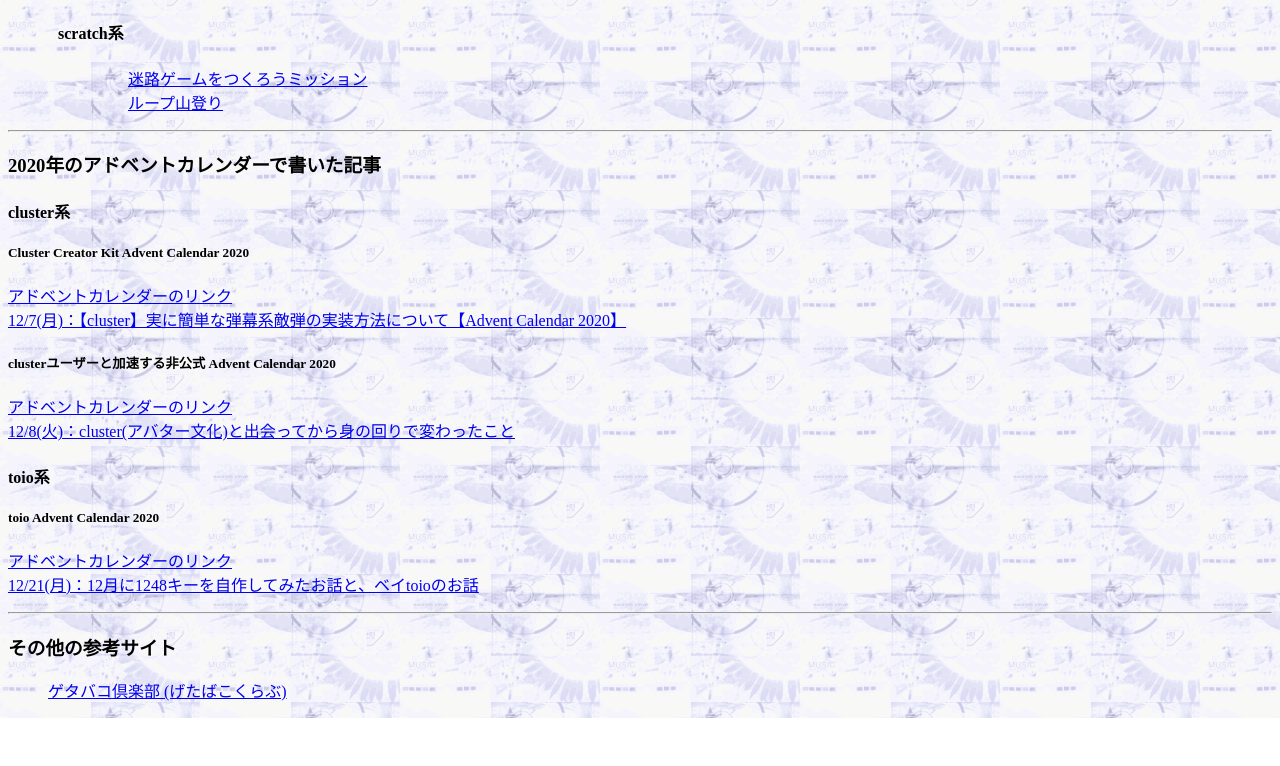
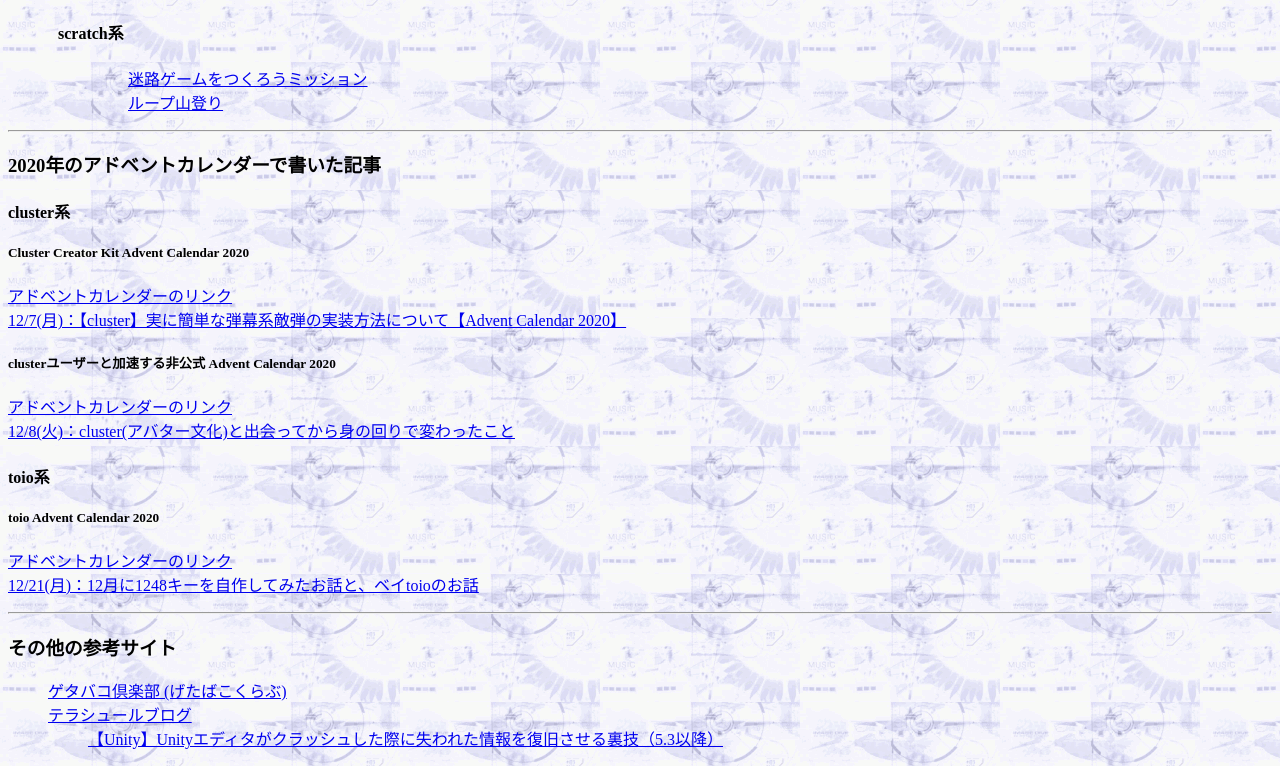
Before and after one commit to sanpeita/github.io, a plain HTML site: page index.html in a window 1280 px wide. Shown: the part 3906-4672 px from the top of the page. Before the commit the page ends 4624 px from the top, so only its background shows below. Drawn offline with Linux system fonts and the light colour scheme.

Commit message:
Add files via upload

```diff
--- a/index.html
+++ b/index.html
@@ -359,6 +359,11 @@
   <p>
   <div style="margin-left:40px">
     <a href="https://getabakoclub.com/" target="_blank">ゲタバコ倶楽部 (げたばこくらぶ)</a><br>
+    <a href="http://tsubakit1.hateblo.jp/" target="_blank">テラシュールブログ</a><br>
+    <div style="margin-left:40px">
+      <a href="http://tsubakit1.hateblo.jp/entry/2016/04/08/000109" target="_blank">
+        【Unity】Unityエディタがクラッシュした際に失われた情報を復旧させる裏技（5.3以降）</a><br>
+    </div>
     <!--
     <a href="https://ayamin.me/" target="_blank">
       ぜろぷろ！～ゼロからはじめるプログラミング～</a><br>
```
